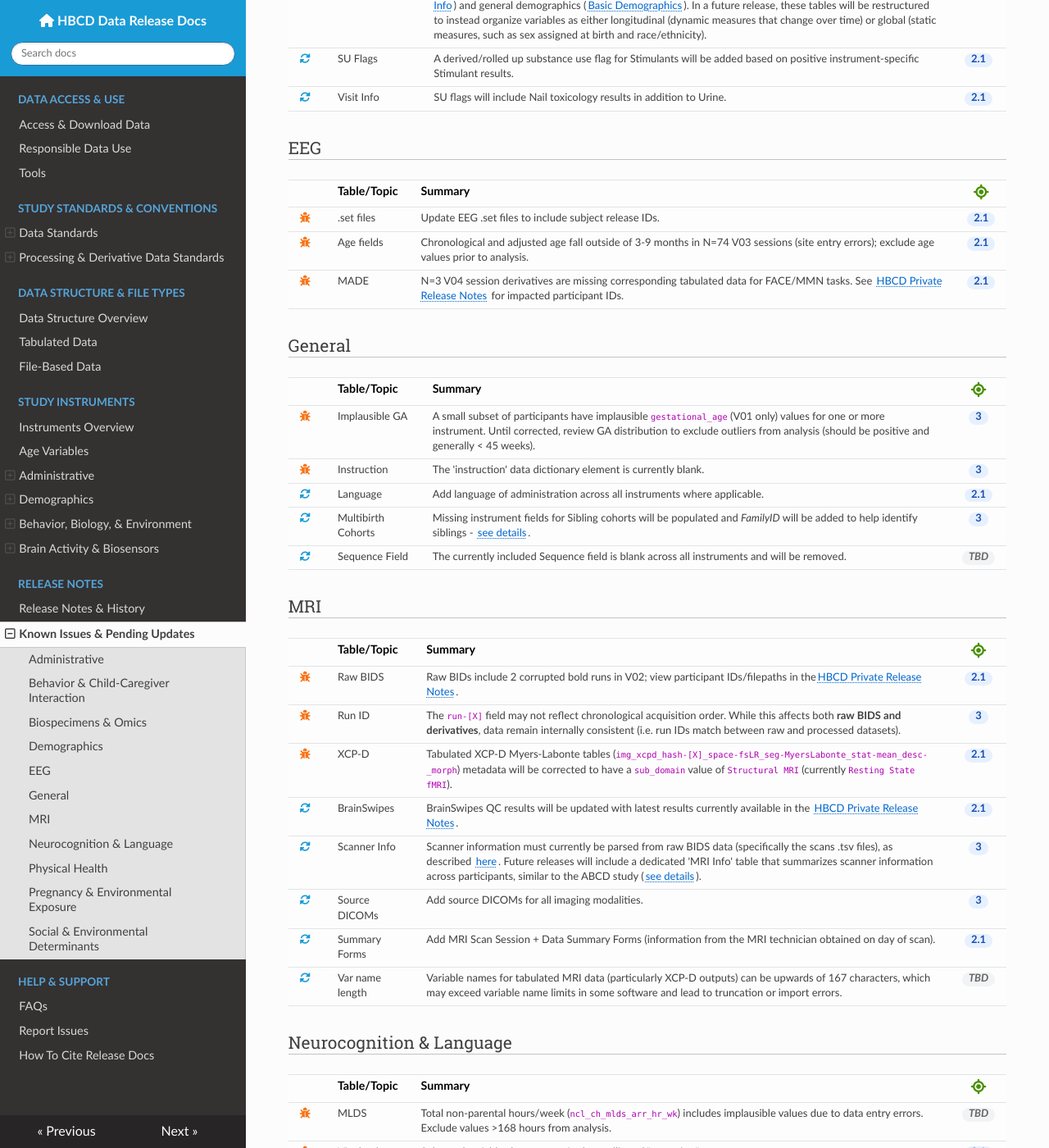
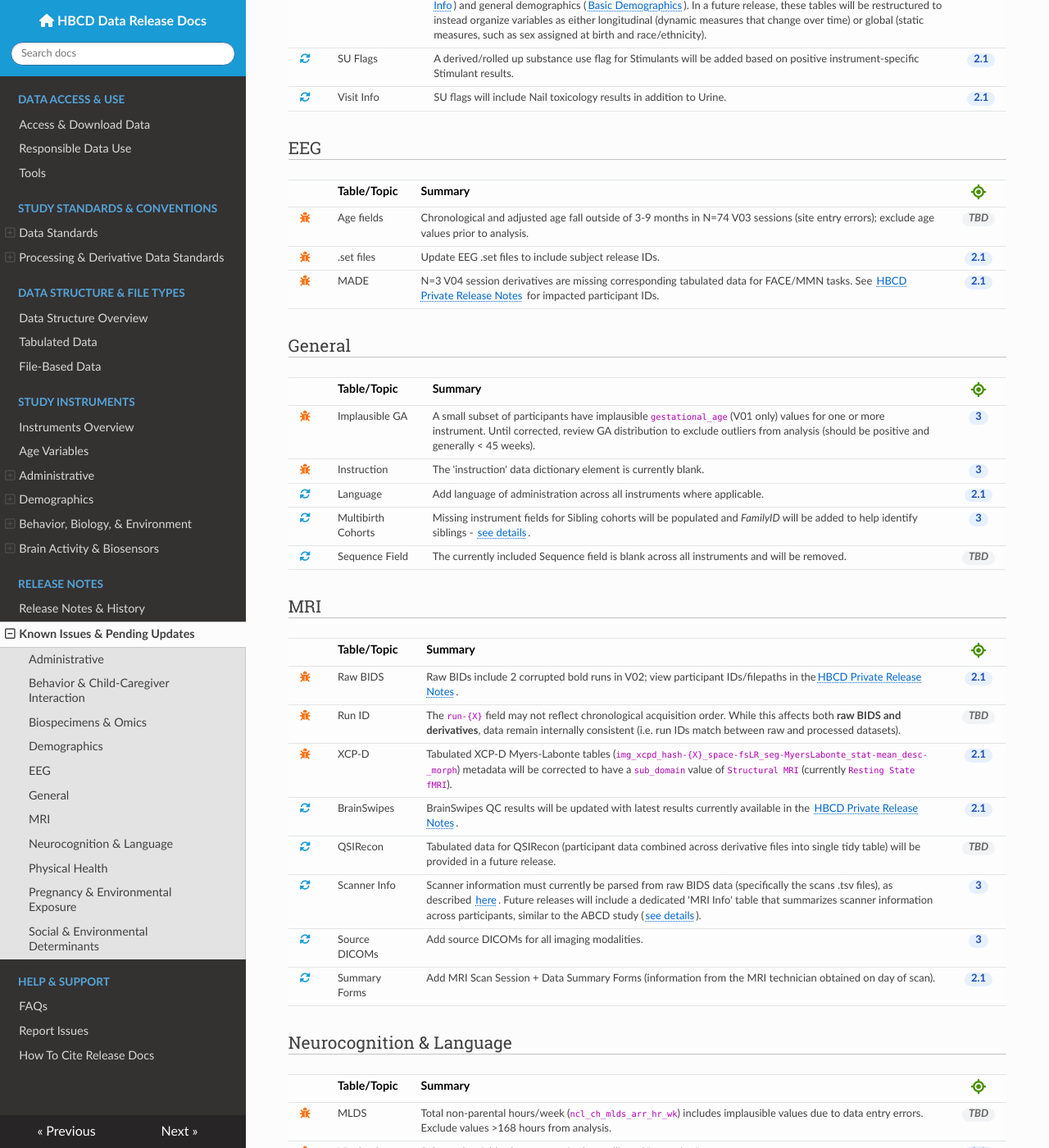
Before and after one commit to nbdc-datahub/hbcd-docs, an MkDocs documentation site: the page built from docs/changelog/issues-updates.md, in a window 1280 px wide and 1400 px high, scrolled down 1495 px. Shown: the whole window at 82% size. Built offline with MkDocs 1.6.1, drawn with Linux system fonts in a browser that asks for light colours; nearby versions of some CDN libraries; some of the changed text lies outside the part shown.

Commit message:
update known issues

```diff
--- a/docs/changelog/issues-updates.md
+++ b/docs/changelog/issues-updates.md
@@ -131,7 +131,8 @@
 </tr>
 </tbody></table>
 
-### Biospecimens & Omics
+
+### Biospecimens &amp; Omics
 
 <table class="compact-table-no-vertical-lines">
 <thead>
@@ -146,14 +147,14 @@
 <tr>
 <td><i class="fas fa-bug icon-bug"></i></td>
 <td>Nails</td>
-<td>Add unit (mg) for <code>nails_results_nail_weight</code> variable.</td>
-<td style='text-align: center;'><span class='pr-pill pr-general'>2.1</span></td>
+<td>Nail type is <code>4</code> (Unknown) in the main results table (<code>*_nails_results</code>) and should be obtained from the specimen table (<code>*_nails_type</code>).</td>
+<td style='text-align: center;'><span class='pr-pill pr-general'>3</span></td>
 </tr>
 <tr>
 <td><i class="fas fa-bug icon-bug"></i></td>
 <td>Nails</td>
-<td>Nail type is <code>4</code> (Unknown) in the main results table (<code>*_nails_results</code>) and should be obtained from the specimen table (<code>*_nails_type</code>).</td>
-<td style='text-align: center;'><span class='pr-pill pr-general'>3</span></td>
+<td>Add unit (mg) for <code>nails_results_nail_weight</code> variable.</td>
+<td style='text-align: center;'><span class='pr-pill pr-general'>2.1</span></td>
 </tr>
 <tr>
 <td><i class="fas fa-bug icon-bug"></i></td>
@@ -191,18 +192,15 @@
 <tr>
 <td><i class="fas fa-bug icon-bug"></i></td>
 <td>Basic Demo</td>
-<td>N=14 participants in <code>sed_basic_demographics</code> have a Maternal Age at V01 of 0; exclude these values from analyses until corrected.</td>
-<td style='text-align: center;'><span class='pr-pill pr-tbd'>TBD</span></td>
+<td>Remove internal <code>recruitment_site</code> categories only present in data dictionary (<code>30-32</code>: Sampled, USDTL, and BAH)</td>
+<td style='text-align: center;'><span class='pr-pill pr-general'>2.1</span></td>
 </tr>
-
 <tr>
 <td><i class="fas fa-bug icon-bug"></i></td>
 <td>Basic Demo</td>
-<td>
-Remove internal <code>recruitment_site</code> categories only present in data dictionary (<code>30-32</code>: Sampled, USDTL, and BAH)</td>
-<td style='text-align: center;'><span class='pr-pill pr-general'>2.1</span></td>
+<td>N=14 participants in <code>sed_basic_demographics</code> have a Maternal Age at V01 of 0; exclude these values from analyses until corrected.</td>
+<td style='text-align: center;'><span class='pr-pill pr-general'>3</span></td>
 </tr>
-
 <tr>
 <td><i class="fa-solid fa-rotate icon-rotate"></i></td>
 <td>RESTRUCTURE</td>
@@ -238,14 +236,14 @@
 
 <tr>
 <td><i class="fas fa-bug icon-bug"></i></td>
-<td>.set files</td>
-<td>Update EEG .set files to include subject release IDs.</td>
-<td style='text-align: center;'><span class='pr-pill pr-general'>2.1</span></td>
+<td>Age fields</td>
+<td>Chronological and adjusted age fall outside of 3-9 months in N=74 V03 sessions (site entry errors); exclude age values prior to analysis.</td>
+<td style='text-align: center;'><span class='pr-pill pr-tbd'>TBD</span></td>
 </tr>
 <tr>
 <td><i class="fas fa-bug icon-bug"></i></td>
-<td>Age fields</td>
-<td>Chronological and adjusted age fall outside of 3-9 months in N=74 V03 sessions (site entry errors); exclude age values prior to analysis.</td>
+<td>.set files</td>
+<td>Update EEG .set files to include subject release IDs.</td>
 <td style='text-align: center;'><span class='pr-pill pr-general'>2.1</span></td>
 </tr>
 <tr>
@@ -323,13 +321,13 @@
 <tr>
 <td><i class="fas fa-bug icon-bug"></i></td>
 <td>Run ID</td>
-<td>The <code>run-[X]</code> field may not reflect chronological acquisition order. While this affects both <strong>raw BIDS and derivatives</strong>, data remain internally consistent (i.e. run IDs match between raw and processed datasets).</td>
-<td style='text-align: center;'><span class='pr-pill pr-general'>3</span></td>
+<td>The <code>run-{X}</code> field may not reflect chronological acquisition order. While this affects both <strong>raw BIDS and derivatives</strong>, data remain internally consistent (i.e. run IDs match between raw and processed datasets).</td>
+<td style='text-align: center;'><span class='pr-pill pr-tbd'>TBD</span></td>
 </tr>
 <tr>
 <td><i class="fas fa-bug icon-bug"></i></td>
 <td>XCP-D</td>
-<td>Tabulated XCP-D Myers-Labonte tables (<code>img_xcpd_hash-[X]_space-fsLR_seg-MyersLabonte_stat-mean_desc-_morph</code>) metadata will be corrected to have a <code>sub_domain</code> value of <code>Structural MRI</code> (currently <code>Resting State fMRI</code>).</td>
+<td>Tabulated XCP-D Myers-Labonte tables (<code>img_xcpd_hash-{X}_space-fsLR_seg-MyersLabonte_stat-mean_desc-_morph</code>) metadata will be corrected to have a <code>sub_domain</code> value of <code>Structural MRI</code> (currently <code>Resting State fMRI</code>).</td>
 <td style='text-align: center;'><span class='pr-pill pr-general'>2.1</span></td>
 </tr>
 <tr>
@@ -337,6 +335,12 @@
 <td>BrainSwipes</td>
 <td>BrainSwipes QC results will be updated with latest results  currently available in the <a href="https://hbcd-docs-private.lassoinformatics.com/#download">HBCD Private Release Notes</a>.</td>
 <td style='text-align: center;'><span class='pr-pill pr-general'>2.1</span></td>
+</tr>
+<tr>
+<td><i class="fa-solid fa-rotate icon-rotate"></i></td>
+<td>QSIRecon</td>
+<td>Tabulated data for QSIRecon (participant data combined across derivative files into single tidy table) will be provided in a future release.</td>
+<td style='text-align: center;'><span class='pr-pill pr-tbd'>TBD</span></td>
 </tr>
 <tr>
 <td><i class="fa-solid fa-rotate icon-rotate"></i></td>
@@ -355,12 +359,6 @@
 <td>Summary Forms</td>
 <td>Add MRI Scan Session + Data Summary Forms (information from the MRI technician obtained on day of scan).</td>
 <td style='text-align: center;'><span class='pr-pill pr-general'>2.1</span></td>
-</tr>
-<tr>
-<td><i class="fa-solid fa-rotate icon-rotate"></i></td>
-<td>Var name length</td>
-<td>Variable names for tabulated MRI data (particularly XCP-D outputs) can be upwards of 167 characters, which may exceed variable name limits in some software and lead to truncation or import errors.</td>
-<td style='text-align: center;'><span class='pr-pill pr-tbd'>TBD</span></td>
 </tr>
 </tbody></table>
 
@@ -419,12 +417,6 @@
 <tr>
 <td><i class="fas fa-bug icon-bug"></i></td>
 <td>Growth</td>
-<td>Adjusted age contains N=303 "unknown missing" values that are also missing 'Date of Administration'.</td>
-<td style='text-align: center;'><span class='pr-pill pr-tbd'>TBD</span></td>
-</tr>
-<tr>
-<td><i class="fas fa-bug icon-bug"></i></td>
-<td>Growth</td>
 <td>The data dictionary element <code>type_data</code> for <code>average_bmi</code> will be corrected to <code>double</code> (currently=<code>character</code>).</td>
 <td style='text-align: center;'><span class='pr-pill pr-general'>3</span></td>
 </tr>
@@ -432,6 +424,12 @@
 <td><i class="fas fa-bug icon-bug"></i></td>
 <td>Growth</td>
 <td>Growth (<code>ph_ch_anthro</code>) filter ranges will be updated to be visit-specific, as current ranges allow biologically implausible values (see <a href="https://docs.hbcdstudy.org/latest/instruments/physhealth/growth/#warning">Range Checks</a>).</td>
+<td style='text-align: center;'><span class='pr-pill pr-general'>3</span></td>
+</tr>
+<tr>
+<td><i class="fas fa-bug icon-bug"></i></td>
+<td>Growth</td>
+<td>Adjusted age contains N=303 "unknown missing" values that are also missing 'Date of Administration'.</td>
 <td style='text-align: center;'><span class='pr-pill pr-general'>3</span></td>
 </tr>
 <tr>
@@ -517,7 +516,7 @@
 <tr>
 <td><i class="fa-solid fa-rotate icon-rotate"></i></td>
 <td>PEX Health</td>
-<td>ICD codes for the <code>pex_bm_health*</code> tables are inconsistently provided, sometimes missing corresponding names/labels. For example, medication names are present for the <em>Health V1- Medications</em>, while the <em>Health V2- Pregnancy</em> instrument only has medication codes without corresponding labels. Until resolved, users can use external packages to merge ICD labels if needed: <a href="https://www.stata.com/features/overview/icd/">Stata</a>, <a href="https://hcup-us.ahrq.gov/toolssoftware/ccsr/dxccsr.jsp">SAS</a>, <a href="https://www.rdocumentation.org/packages/icd/versions/3.3">R</a></td>
+<td>ICD codes for the <code>pex_bm_health*</code>  tables are inconsistently provided, sometimes missing corresponding names/labels. For example, medication names are present for the <em>Health V1- Medications</em>, while the <em>Health V2- Pregnancy</em> instrument only has medication codes without corresponding labels. Until resolved, users can use external packages to merge ICD labels if needed: <a href="https://www.stata.com/features/overview/icd/">Stata</a>, <a href="https://hcup-us.ahrq.gov/toolssoftware/ccsr/dxccsr.jsp">SAS</a>, <a href="https://www.rdocumentation.org/packages/icd/versions/3.3">R</a></td>
 <td style='text-align: center;'><span class='pr-pill pr-general'>3</span></td>
 </tr>
 </tbody></table>
@@ -556,8 +555,14 @@
 <tr>
 <td><i class="fa-solid fa-rotate icon-rotate"></i></td>
 <td>Child Demo</td>
-<td>Household roster will be updated to clarify that counts exclude the main child - see <a href="https://docs.hbcdstudy.org/latest/instruments/SED/demo-ch/#warning">Data Warning</a> ("Household Roster")</td>
+<td>see <a href="https://docs.hbcdstudy.org/latest/instruments/SED/demo-ch/#warning">Data Warning</a> ("Household Roster")</td>
 <td style='text-align: center;'><span class='pr-pill pr-general'>2.1</span></td>
+</tr>
+<tr>
+<td><i class="fa-solid fa-rotate icon-rotate"></i></td>
+<td>Demo</td>
+<td>Add household roster fields capturing the sex of listed individuals (adult &amp; child tables).</td>
+<td style='text-align: center;'><span class='pr-pill pr-general'>3</span></td>
 </tr>
 <tr>
 <td><i class="fa-solid fa-rotate icon-rotate"></i></td>
@@ -577,10 +582,4 @@
 <td>Add <code>work_{002–004}_post</code> (worked for pay + for X hours while pregnant) and <code>work_004__01</code> (job held ≥1 month since V01) (adult table).</td>
 <td style='text-align: center;'><span class='pr-pill pr-general'>2.1</span></td>
 </tr>
-<tr>
-<td><i class="fa-solid fa-rotate icon-rotate"></i></td>
-<td>Demo</td>
-<td>Add household roster fields capturing the sex of listed individuals (adult &amp; child tables).</td>
-<td style='text-align: center;'><span class='pr-pill pr-general'>3</span></td>
-</tr>
 </tbody></table><!-- END KNOWN_ISSUES_TABLE -->
```
Also changed, not shown: other parts of docs/changelog/issues-updates.md (+2 -1 lines), docs/instruments/eeg/qc.md (+0 -1 lines), 1 other file.
